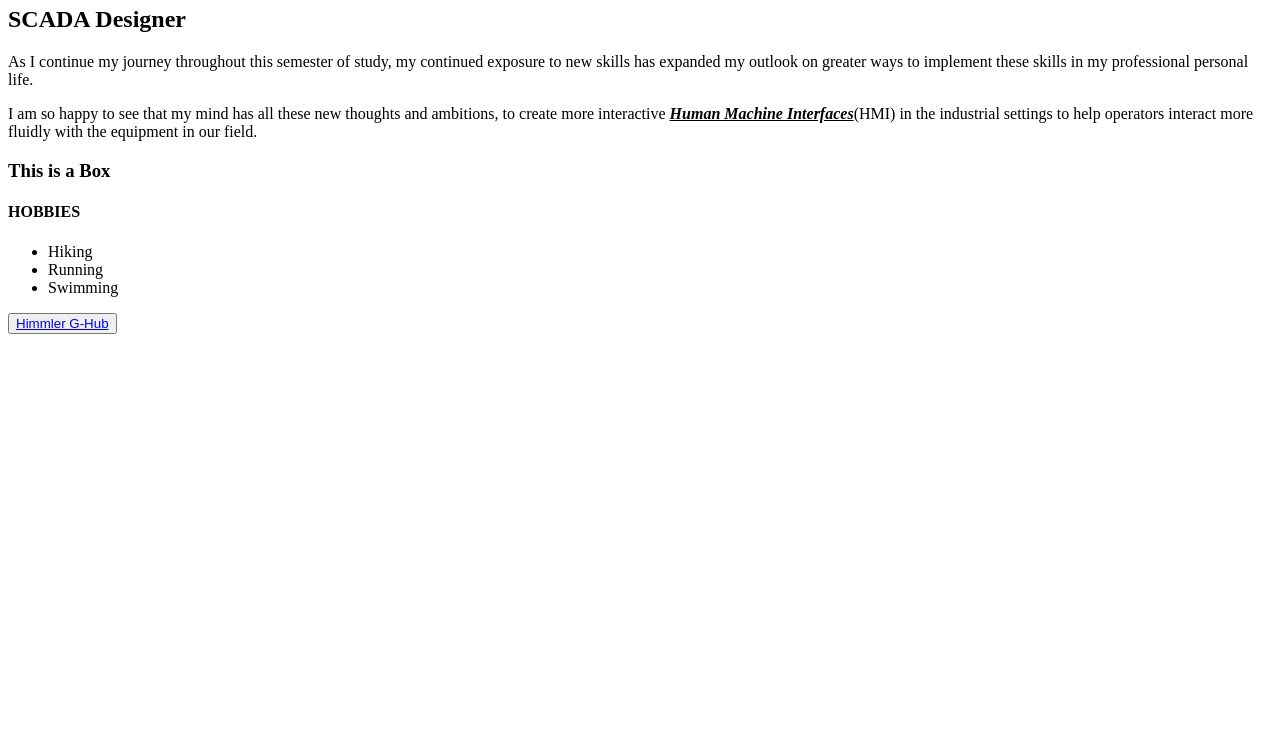
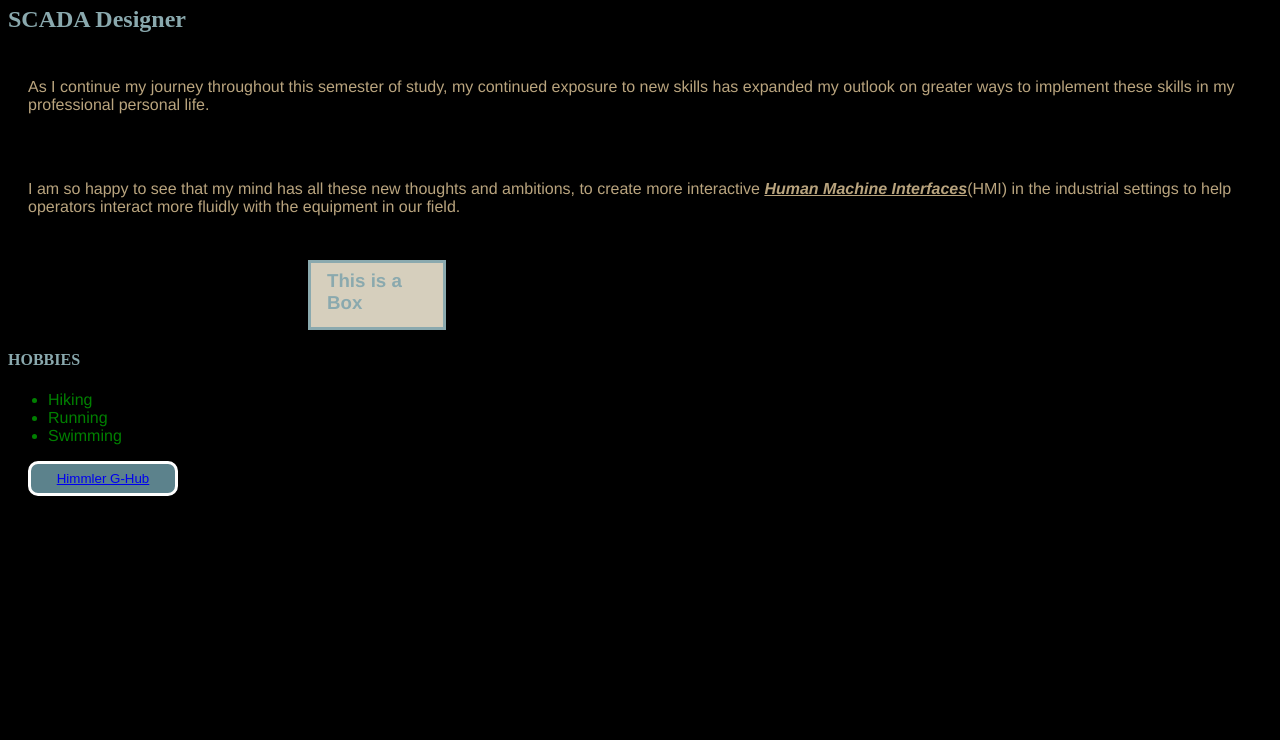
Before and after one commit to Himmler1994/Himmler1994.github.io, a plain HTML site: page index.html in a window 1280 px wide. Shown: the part 60-800 px from the top of the page. Drawn offline with Linux system fonts and the light colour scheme.

Commit message:
Fix HTML structure and update stylesheet reference

```diff
--- a/index.html
+++ b/index.html
@@ -2,7 +2,7 @@
 <html>
 <head>
 <title>MY HTML STUIDES</title>
-<Link rel="stylesheet" href="Main.css">
+<Link rel="stylesheet" href="style.css">
 </head>
 <body>
 <H1>Himmler Gregory Assing III</H1>
```
